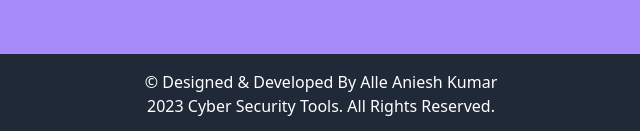
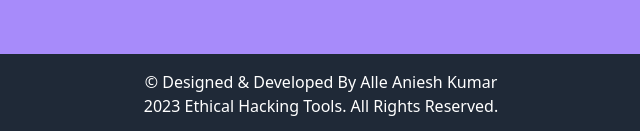
Before and after one commit to Anieshkumar/Ethical-Hacking-Tools, a plain HTML site: page index.html in a window 1280 px wide. Shown: the part 1403-1534 px from the top of the page, 319-959 px from the left. Drawn offline with nearby package versions, Linux system fonts and the light colour scheme.

Commit message:
first commit

```diff
--- a/index.html
+++ b/index.html
@@ -107,7 +107,7 @@
         <div class="container mx-auto">
             <p class="text-center">&copy; Designed & Developed By Alle Aniesh Kumar
               <br>
-              2023 Cyber Security Tools. All Rights Reserved.</p>
+              2023 Ethical Hacking Tools. All Rights Reserved.</p>
         </div>
     </footer>
 </body>
```
